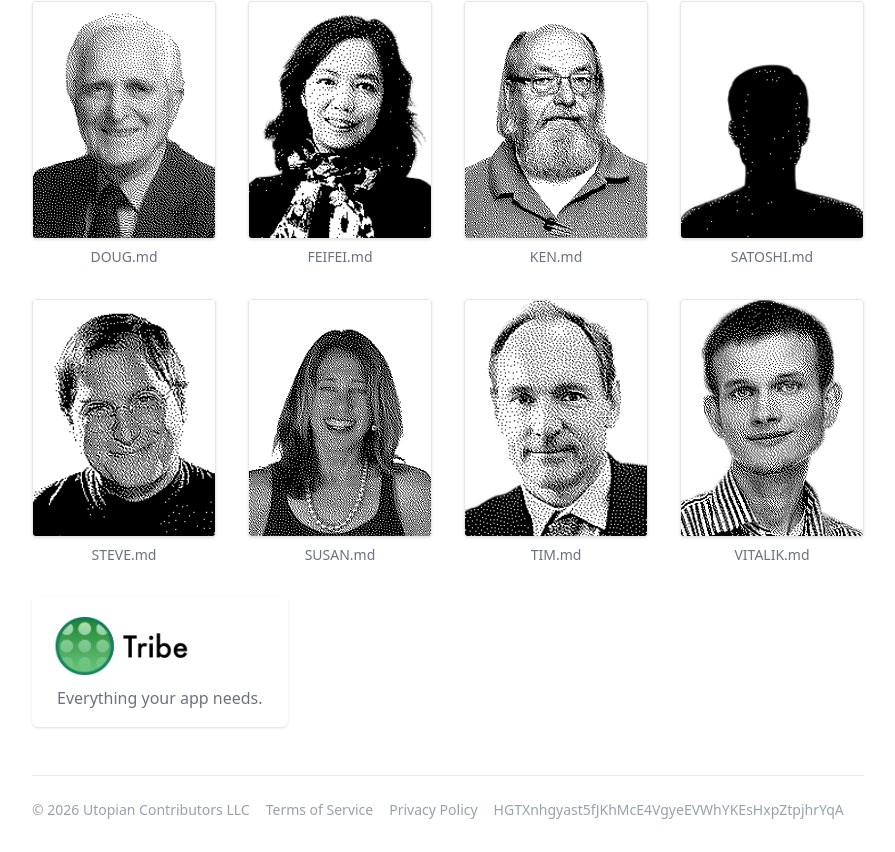
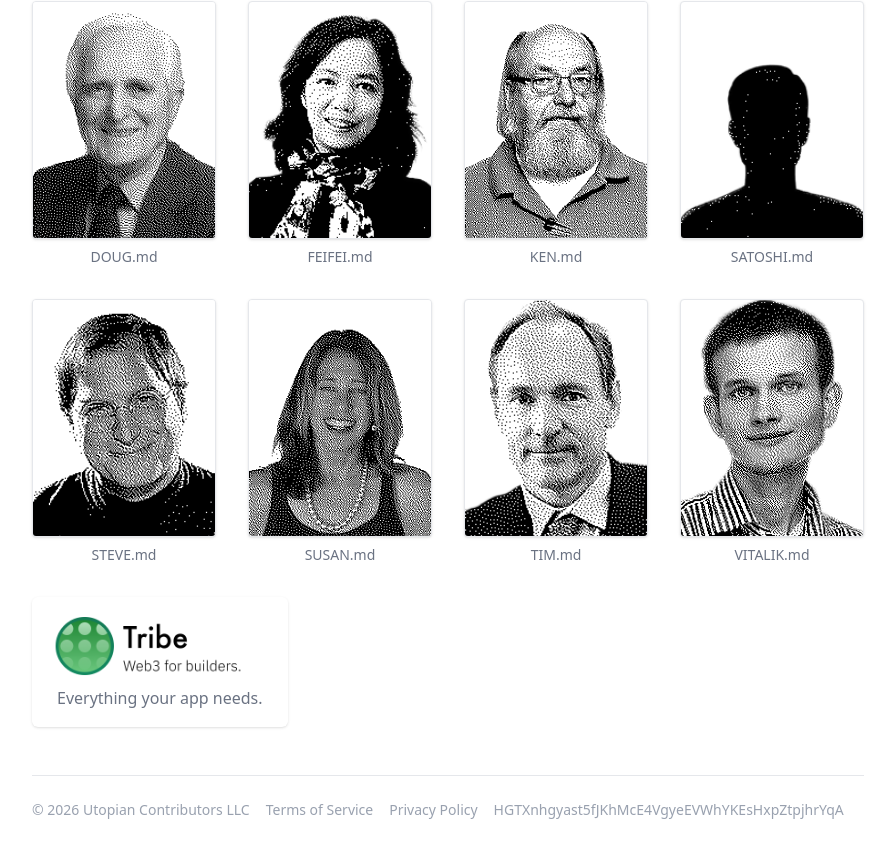
Before and after one commit to Utopian-Contributors/archive, a React (Vite) app: page / in a window 1280 px wide. Shown: the part 393-1245 px from the top of the page, without its empty margins (192-1087 px from the left). Built offline with nearby package versions, Linux system fonts and the light colour scheme.

Commit message:
fix: tribe wordmark

```diff
--- a/src/components/FileGrid.tsx
+++ b/src/components/FileGrid.tsx
@@ -39,7 +39,7 @@ function FileGrid({ files }: { files: FileEntry[] }) {
               target="_blank"
               className="w-fit"
             >
-              <img src="/tribe-wordmark.webp" className="h-20" />
+              <img src="/tribe-wordmark.png" className="h-20" />
               <p className="ml-4 text-gray-500">Everything your app needs.</p>
             </a>
           </div>
```
Also changed, not shown: public/tribe-wordmark.png (added).
